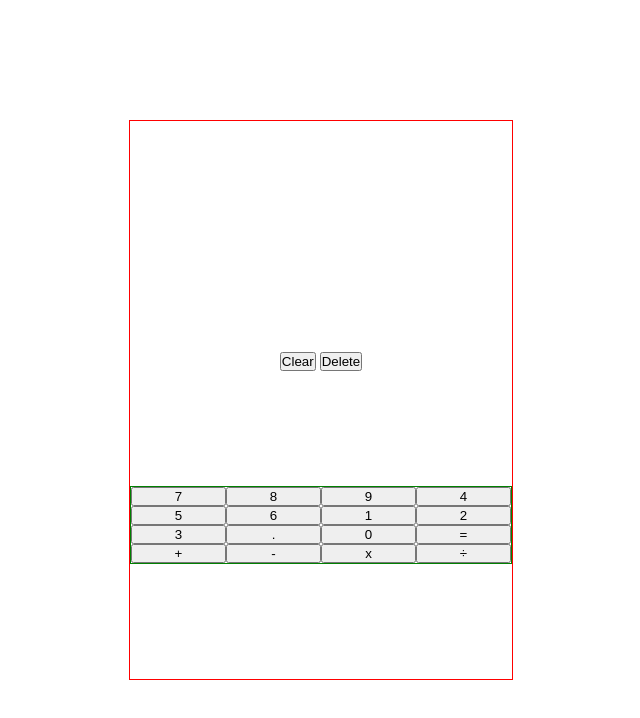
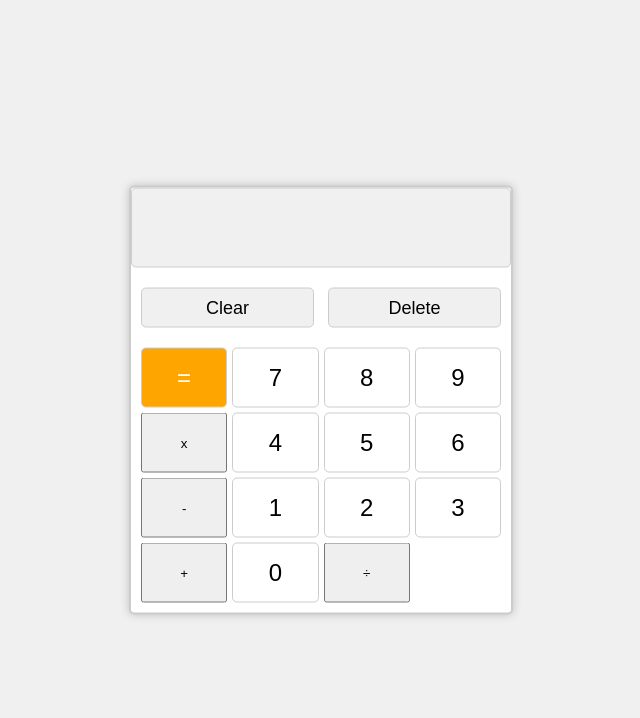
Before and after one commit to farhanmalek/Calculator-App, a plain HTML site: page index.html in a window 1280 px wide. Shown: the whole page, without its empty margins (319-959 px from the left). Drawn offline with Linux system fonts and the light colour scheme.

Commit message:
got basic calculator app working, need to fix display issues and add clear/delete buttons

```diff
--- a/index.html
+++ b/index.html
@@ -10,30 +10,30 @@
 <body>
     <div class="container">
         <div class="display">
-            <p id="d1"></p>
+            <!-- <p id="d1">Top floor lifestyle</p> -->
             <p id="d2"></p>
+            <p id="d1">0</p>
         </div>
         <div class="clear-delete">
             <button id="clear">Clear</button>
             <button id="Delete">Delete</button>
         </div>
         <div class="buttons">
-            <button class="numbers" id="7">7</button>
-            <button class="numbers" id="8">8</button>
-            <button class="numbers" id="9">9</button>
-            <button class="numbers" id="4">4</button>
-            <button class="numbers" id="5">5</button>
-            <button class="numbers" id="6">6</button>
-            <button class="numbers" id="1">1</button>
-            <button class="numbers" id="2">2</button>
-            <button class="numbers" id="3">3</button>
-            <button class="numbers" id="dot">.</button>
-            <button class="numbers" id="0">0</button>
-            <button class="numbers" id="equals">=</button>
-            <button class="numbers" id="add">+</button>
-            <button class="numbers" id="subtract">-</button>
-            <button class="numbers" id ="multiply">x</button>
-            <button class="numbers" id = "divide">&divide;</button>
+            <button class="numbers" id="zero">0</button>
+            <button class="numbers" id="one">1</button>
+            <button class="numbers" id="two">2</button>
+            <button class="numbers" id="three">3</button>
+            <button class="numbers" id="four">4</button>
+            <button class="numbers" id="five">5</button>
+            <button class="numbers" id="six">6</button>
+            <button class="numbers" id="seven">7</button>
+            <button class="numbers" id="eight">8</button>
+            <button class="numbers" id="nine">9</button>
+            <button class=" operator" id="add">+</button>
+            <button class=" operator" id="subtract">-</button>
+            <button class=" operator" id ="multiply">x</button>
+            <button class=" operator" id = "divide">&divide;</button>
+            <button class="equals">=</button>
         </div>
     </div>
 
--- a/script.js
+++ b/script.js
@@ -1,23 +1,22 @@
-
 //Create main functions, can accept multiple parameters. (passed in an array like fashion)
-function add (...array) {
-const added = array.reduce((accumulator,number) => {
+function add(...array) {
+  const added = array.reduce((accumulator, number) => {
     return accumulator + number;
-})
+  });
   return added;
 }
 
-function subtract (...array) {
-    const subtracted = array.reduce((accumulator,number) => {
+function subtract(...array) {
+  const subtracted = array.reduce((accumulator, number) => {
     return accumulator - number;
-    })
+  });
   return subtracted;
 }
 
 function multiply(...array) {
-    const multiplier = array.reduce((accumulator,number) => {
+  const multiplier = array.reduce((accumulator, number) => {
     return accumulator * number;
-    })
+  });
   return multiplier;
 }
 
@@ -25,13 +24,90 @@ function divider(...array) {
   if (array.includes(0)) {
     return "Infinity";
   }
-    const divider = array.reduce((accumulator,number) => {
+  const divider = array.reduce((accumulator, number) => {
     return accumulator / number;
-    })
+  });
   return divider;
 }
 
 // declare some variables to plug in later
+
+// function called operator which calls the function that the operator sign matches to.
+function operate(operator, firstNumber, secondNumber) {
+  if (operator === "+") {
+    return add(firstNumber, secondNumber);
+  } else if (operator === "-") {
+    return subtract(firstNumber, secondNumber);
+  } else if (operator === "x") {
+    return multiply(firstNumber, secondNumber);
+  } else {
+    return divider(firstNumber, secondNumber);
+  }
+}
+
+//Scratch.
 let firstNumber;
 let secondNumber;
-let operator;
+let previousOperand ="";
+let currentOperand ="";
+let value;
+
+const buttons = document.querySelectorAll(".numbers");
+buttonsArray = Array.from(buttons);
+const display1 = document.querySelector("#d2");
+const display2 = document.querySelector("#d1");
+
+display1.textContent = "";
+display2.textContent = "";
+
+
+buttonsArray.forEach((button) => {
+  button.addEventListener("click", () => {
+    if (!isNaN(button.textContent))
+    display1.textContent += button.textContent;
+  })
+})
+
+const operators = document.querySelectorAll(".operator");
+operators.forEach((operator) => {
+  operator.addEventListener("click", (e) => {
+    const displayValue = document.querySelector("#d2");
+    if (!firstNumber) {
+      firstNumber = displayValue.textContent;
+      displayValue.textContent = "";
+    } else {
+      secondNumber = displayValue.textContent
+
+      displayValue.textContent = "";
+    }
+
+    if (!currentOperand) {
+      currentOperand = e.target.textContent;
+
+    } else {
+      previousOperand = currentOperand;
+
+      currentOperand = e.target.textContent;
+
+    }
+
+    if(previousOperand && (!isNaN(firstNumber) && (!isNaN(secondNumber)))) {
+      value = operate(previousOperand,parseInt(firstNumber),parseInt(secondNumber));
+      display2.textContent = value;
+      firstNumber = value;
+
+    }
+
+  })
+})
+
+const equals = document.querySelector(".equals")
+equals.addEventListener("click", () => {
+  const displayValue = document.querySelector(".display p");
+  secondNumber = displayValue.textContent
+  value = operate(currentOperand,parseInt(firstNumber),parseInt(secondNumber));
+  display2.textContent = value;
+  secondNumber = 0;
+  currentOperand = "";
+  firstNumber = value;
+});
--- a/styles.css
+++ b/styles.css
@@ -4,31 +4,138 @@
     box-sizing: border-box;
 }
 
+body {
+    font-family: Arial, sans-serif;
+    background-color: #f0f0f0;
+}
+
 .container {
     display: flex;
     flex-direction: column;
-    border: 1px solid red;
     justify-content: center;
     align-items: center;
     width: 30%;
     position: absolute;
     top: 50%;
     left: 50%;
-    transform: translate(-50%,-50%);
-    height: 70vh;
-    justify-content: space-evenly;
+    transform: translate(-50%, -50%);
+    border: 2px solid #ccc;
+    background-color: #fff;
+    box-shadow: 0px 0px 10px rgba(0, 0, 0, 0.2);
+    border-radius: 5px;
+}
+
+.clear-delete {
+    display: flex;
+    justify-content: space-between;
+    width: 100%;
+    padding: 10px;
+}
+
+.clear-delete button {
+    width: 48%;
+    height: 40px;
+    font-size: 18px;
+    background-color: #f0f0f0;
+    border: 1px solid #ccc;
+    border-radius: 5px;
+    cursor: pointer;
 }
 
 .buttons {
-    border: 1px solid green;
     width: 100%;
-
-    display: flex;
-    flex-direction: row ;
-    flex-wrap: wrap;
+    display: grid;
+    grid-template-columns: repeat(4, 1fr);
+    gap: 5px;
+    padding: 10px;
 }
 
-.numbers {
-    width: calc(100%/4);
-    height: calc(100%/4);
+.numbers,
+.operators,
+.equals {
+    width: 100%;
+    height: 60px;
+    font-size: 24px;
+    background-color: #fff;
+    border: 1px solid #ccc;
+    border-radius: 5px;
+    cursor: pointer;
+    display: flex;
+    justify-content: center;
+    align-items: center;
 }
+
+.equals {
+    background-color: #ffa500;
+    color: #fff;
+}
+
+.display {
+    width: 100%;
+    height: 80px;
+    background-color: #f0f0f0;
+    border: 1px solid #ccc;
+    border-radius: 5px;
+    display: flex;
+    flex-direction: column;
+    justify-content: flex-end;
+    align-items: flex-end;
+    padding: 0 10px;
+    font-size: 28px;
+    margin-bottom: 10px;
+}
+
+/* Button Order Adjustments */
+#seven {
+    order: 1;
+}
+#eight {
+    order: 2;
+}
+#nine {
+    order: 3;
+}
+#multiply {
+    order: 4;
+}
+#four {
+    order: 5;
+}
+#five {
+    order: 6;
+}
+#six {
+    order: 7;
+}
+#subtract {
+    order: 8;
+}
+#one {
+    order: 9;
+}
+#two {
+    order: 10;
+}
+#three {
+    order: 11;
+}
+#add {
+    order: 12;
+}
+#zero {
+    order: 13;
+}
+#equals {
+    order: 14;
+}
+#divide {
+    order: 15;
+}
+
+#d2 {
+    font-size: 12px;
+}
+
+#d1 {
+    visibility: none;
+}
```
Lines whose indentation alone changed are shown as unchanged.
